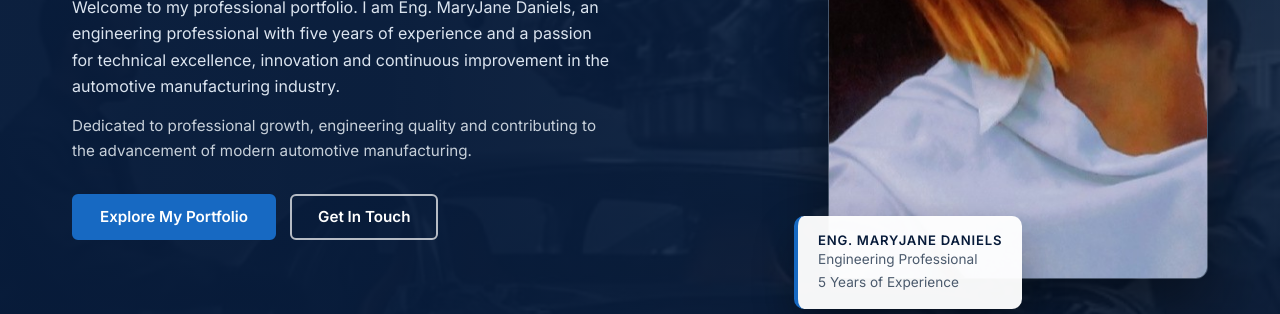
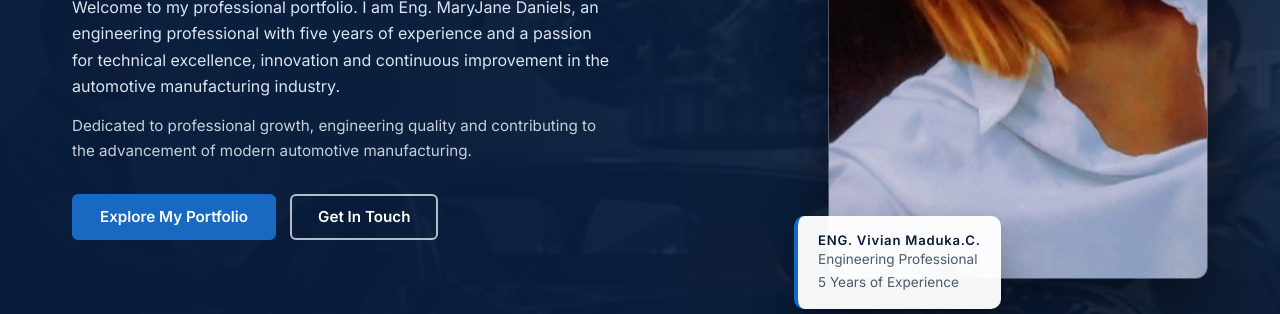
Before and after one commit to veemaduka2004-arch/Portfoilo_check, a plain HTML site: page index.html in a window 1280 px wide. Shown: the part 486-800 px from the top of the page. Drawn offline with nearby package versions, Linux system fonts and the light colour scheme.

Commit message:
my third push

```diff
--- a/index.html
+++ b/index.html
@@ -41,7 +41,7 @@
 </div>
 <div class="pframe">
 <img src="images/My image.jpg" alt="Portrait of Eng. Vivian Maduka.C., smiling with arms folded" width="370" height="615">
-<div class="float"><b>ENG. MARYJANE DANIELS</b><span>Engineering Professional</span><span>5 Years of Experience</span></div>
+<div class="float"><b>ENG. Vivian Maduka.C.</b><span>Engineering Professional</span><span>5 Years of Experience</span></div>
 </div>
 </div>
 </section>
@@ -57,12 +57,12 @@
 <div class="rv">
 <h2>About Me</h2>
 <p class="sub">Driven by Engineering. Inspired by Innovation.</p>
-<p>I am Eng. MaryJane Daniels, an engineering professional with five years of experience at Innoson Group of Companies.</p>
+<p>I am Eng. Vivian Maduka.C., an engineering professional with five years of experience at Innoson Group of Companies.</p>
 <p>My professional journey has been shaped by a commitment to engineering excellence, technical development and the pursuit of practical solutions within the automotive manufacturing industry.</p>
 <p>I believe that successful engineering goes beyond technical knowledge. It requires critical thinking, precision, collaboration, adaptability and a continuous commitment to improvement.</p>
 <p>Through my professional experience, I continue to develop my engineering capabilities and contribute to an environment where quality, efficiency and innovation matter.</p>
 <dl class="info">
-<div><dt>Name</dt><dd>Eng. MaryJane Daniels</dd></div><div><dt>Profession</dt><dd>Engineer</dd></div><div><dt>Industry</dt><dd>Automotive Manufacturing</dd></div><div><dt>Experience</dt><dd>5 Years</dd></div><div><dt>Organisation</dt><dd>Innoson Group of Companies</dd></div>
+<div><dt>Name</dt><dd>Eng. Vivian Maduka.C.</dd></div><div><dt>Profession</dt><dd>Engineer</dd></div><div><dt>Industry</dt><dd>Automotive Manufacturing</dd></div><div><dt>Experience</dt><dd>5 Years</dd></div><div><dt>Organisation</dt><dd>Innoson Group of Companies</dd></div>
 </dl>
 <a class="btn" href="#experience">Discover My Experience</a>
 </div></div></section>
```
